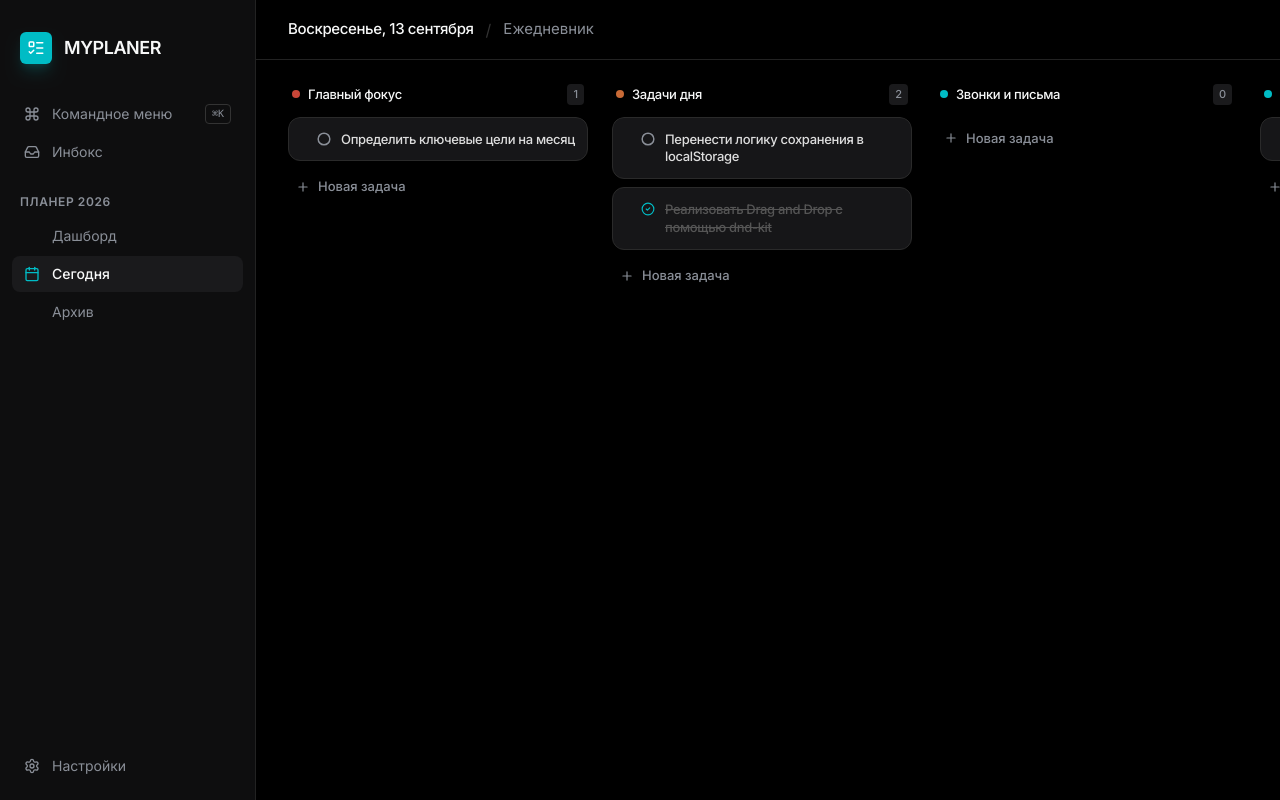
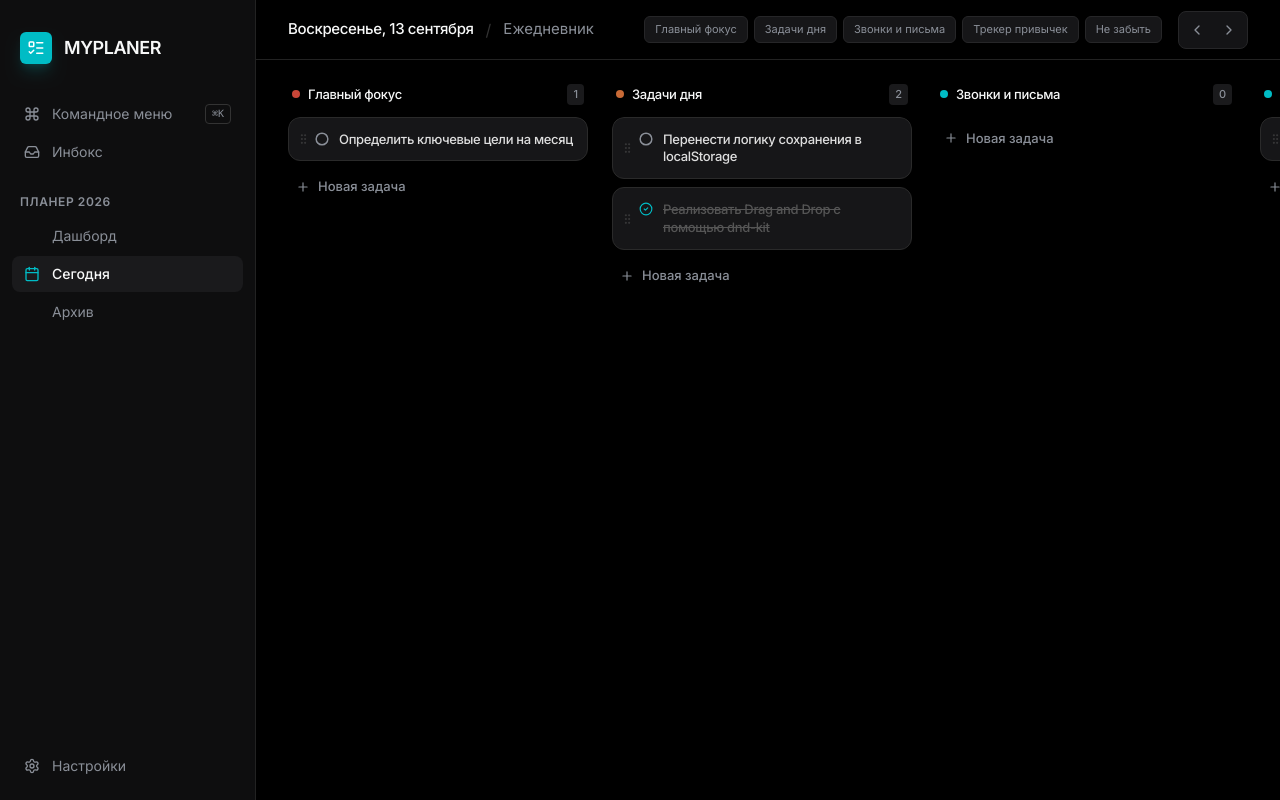
Before and after one commit to TehnologDevEng/GTPlaner, a React (Vite) app: page / in a window 1280 px wide. Built offline with nearby package versions, Linux system fonts and the light colour scheme.

Commit message:
feat: improve drag-and-drop and board navigation
- Add touch/mouse sensors for better drag-and-drop UX
- Implement board horizontal scrolling with controls
- Optimize styles for mobile touch interactions
- Configure dev server for external network access

```diff
--- a/src/App.tsx
+++ b/src/App.tsx
@@ -5,7 +5,20 @@ import { Dashboard } from './components/dashboard/Dashboard';
 import { Archive } from './components/archive/Archive';
 import { InboxSidebar } from './components/inbox/InboxSidebar';
 import { useTasks } from './hooks/useTasks';
-import { DndContext, DragOverEvent, DragStartEvent, PointerSensor, useSensor, useSensors, closestCorners, KeyboardSensor, DragOverlay, defaultDropAnimationSideEffects } from '@dnd-kit/core';
+import {
+  DndContext,
+  DragOverEvent,
+  DragStartEvent,
+  DragEndEvent,
+  MouseSensor,
+  TouchSensor,
+  KeyboardSensor,
+  useSensor,
+  useSensors,
+  closestCorners,
+  DragOverlay,
+  defaultDropAnimationSideEffects
+} from '@dnd-kit/core';
 import { arrayMove, sortableKeyboardCoordinates } from '@dnd-kit/sortable';
 import { SortableTask } from './components/board/SortableTask';
 
@@ -16,7 +29,15 @@ export default function App() {
   const [activeId, setActiveId] = useState<string | null>(null);
 
   const sensors = useSensors(
-    useSensor(PointerSensor, { activationConstraint: { distance: 5 } }),
+    useSensor(MouseSensor, {
+      activationConstraint: { distance: 6 },
+    }),
+    useSensor(TouchSensor, {
+      activationConstraint: {
+        delay: 120, // 120ms intentional touch-and-hold to start drag on iPad
+        tolerance: 7, // allows natural micro-movement without cancelling
+      },
+    }),
     useSensor(KeyboardSensor, { coordinateGetter: sortableKeyboardCoordinates })
   );
 
@@ -58,32 +79,61 @@ export default function App() {
 
         if (prevTasks[activeIndex].columnId !== prevTasks[overIndex].columnId) {
           const newTasks = [...prevTasks];
-          newTasks[activeIndex].columnId = prevTasks[overIndex].columnId;
+          newTasks[activeIndex] = { ...newTasks[activeIndex], columnId: prevTasks[overIndex].columnId };
           return arrayMove(newTasks, activeIndex, overIndex);
         }
-        return arrayMove(prevTasks, activeIndex, overIndex);
+        return prevTasks;
       });
     } else if (isOverColumn) {
       setTasks(prevTasks => {
         const activeIndex = prevTasks.findIndex(t => t.id === activeId);
         if (prevTasks[activeIndex].columnId !== overId) {
           const newTasks = [...prevTasks];
-          newTasks[activeIndex].columnId = overId as string;
-          return newTasks;
+          newTasks[activeIndex] = { ...newTasks[activeIndex], columnId: overId as string };
+          return arrayMove(newTasks, activeIndex, newTasks.length - 1);
         }
         return prevTasks;
       });
     }
   };
 
-  const handleDragEnd = () => {
+  const handleDragEnd = (event: DragEndEvent) => {
     setActiveId(null);
+    const { active, over } = event;
+    if (!over) return;
+
+    const activeId = active.id;
+    const overId = over.id;
+
+    if (activeId === overId) return;
+
+    const isActiveTask = active.data.current?.type === 'Task';
+    const isOverTask = over.data.current?.type === 'Task';
+
+    if (isActiveTask && isOverTask) {
+      setTasks(prevTasks => {
+        const activeIndex = prevTasks.findIndex(t => t.id === activeId);
+        const overIndex = prevTasks.findIndex(t => t.id === overId);
+
+        if (prevTasks[activeIndex].columnId === prevTasks[overIndex].columnId) {
+          return arrayMove(prevTasks, activeIndex, overIndex);
+        }
+        return prevTasks;
+      });
+    }
   };
 
   return (
     <DndContext
       sensors={sensors}
       collisionDetection={closestCorners}
+      autoScroll={{
+        threshold: {
+          x: 0.2,
+          y: 0.2,
+        },
+        acceleration: 15,
+      }}
       onDragStart={handleDragStart}
       onDragOver={handleDragOver}
       onDragEnd={handleDragEnd}
--- a/src/components/board/Board.tsx
+++ b/src/components/board/Board.tsx
@@ -1,7 +1,9 @@
+import { useRef } from 'react';
 import { Column, Task } from '@/types';
 import { BoardColumn } from './BoardColumn';
 import { format } from 'date-fns';
 import { ru } from 'date-fns/locale';
+import { ChevronLeft, ChevronRight } from 'lucide-react';
 
 const defaultCols: Column[] = [
   { id: 'focus', title: 'Главный фокус' },
@@ -20,27 +22,78 @@ interface Props {
 export function Board({ tasks, onToggleTask, onAddTask }: Props) {
   const today = format(new Date(), 'EEEE, d MMMM', { locale: ru });
   const formattedToday = today.charAt(0).toUpperCase() + today.slice(1);
+  const scrollContainerRef = useRef<HTMLDivElement>(null);
+
+  const scrollBoard = (direction: 'left' | 'right') => {
+    if (scrollContainerRef.current) {
+      const scrollAmount = direction === 'left' ? -320 : 320;
+      scrollContainerRef.current.scrollBy({ left: scrollAmount, behavior: 'smooth' });
+    }
+  };
+
+  const scrollToColumn = (colId: string) => {
+    const el = document.getElementById(`column-${colId}`);
+    if (el) {
+      el.scrollIntoView({ behavior: 'smooth', inline: 'start', block: 'nearest' });
+    }
+  };
 
   return (
     <div className="flex flex-col h-full bg-[#000000]">
-      <header className="h-[60px] shrink-0 border-b border-[#222222] flex items-center px-8 bg-[#000000]/80 backdrop-blur-md z-10 sticky top-0">
+      <header className="h-[60px] shrink-0 border-b border-[#222222] flex items-center justify-between px-6 md:px-8 bg-[#000000]/80 backdrop-blur-md z-10 sticky top-0">
         <div className="flex items-center gap-3">
           <h1 className="text-[15px] font-medium text-[#F7F8F8] tracking-tight">{formattedToday}</h1>
           <span className="text-[#333333]">/</span>
           <span className="text-[15px] text-[#8A8F98]">Ежедневник</span>
         </div>
+
+        {/* Quick jump tabs & scroll arrows for iPad / tablet */}
+        <div className="flex items-center gap-2">
+          <div className="hidden lg:flex items-center gap-1.5 mr-2">
+            {defaultCols.map(c => (
+              <button
+                key={c.id}
+                onClick={() => scrollToColumn(c.id)}
+                className="text-[11px] px-2.5 py-1 rounded-md bg-[#161618] hover:bg-[#222] text-[#8A8F98] hover:text-[#F7F8F8] transition-colors border border-[#262628]"
+              >
+                {c.title}
+              </button>
+            ))}
+          </div>
+          <div className="flex items-center gap-1 bg-[#141416] p-1 rounded-lg border border-[#262628]">
+            <button
+              onClick={() => scrollBoard('left')}
+              className="p-1.5 rounded text-[#8A8F98] hover:text-[#F7F8F8] hover:bg-[#202024] transition-colors"
+              title="Прокрутить влево"
+            >
+              <ChevronLeft size={16} />
+            </button>
+            <button
+              onClick={() => scrollBoard('right')}
+              className="p-1.5 rounded text-[#8A8F98] hover:text-[#F7F8F8] hover:bg-[#202024] transition-colors"
+              title="Прокрутить вправо"
+            >
+              <ChevronRight size={16} />
+            </button>
+          </div>
+        </div>
       </header>
 
-      <div className="flex-1 overflow-x-auto overflow-y-hidden">
-        <div className="flex gap-6 h-full items-start px-8 py-6 w-max">
+      <div
+        ref={scrollContainerRef}
+        className="flex-1 overflow-x-auto overflow-y-hidden scroll-smooth"
+        style={{ WebkitOverflowScrolling: 'touch' }}
+      >
+        <div className="flex gap-6 h-full items-start px-6 md:px-8 py-6 w-max">
           {defaultCols.map(col => (
+            <div key={col.id} id={`column-${col.id}`}>
               <BoardColumn
-              key={col.id}
                 column={col}
                 tasks={tasks.filter(t => t.columnId === col.id)}
                 onToggleTask={onToggleTask}
                 onAddTask={onAddTask}
               />
+            </div>
           ))}
         </div>
       </div>
--- a/src/components/board/BoardColumn.tsx
+++ b/src/components/board/BoardColumn.tsx
@@ -1,4 +1,4 @@
-import { useState } from 'react';
+import React, { useState } from 'react';
 import { Column, Task } from '@/types';
 import { Plus } from 'lucide-react';
 import { SortableTask } from './SortableTask';
@@ -12,7 +12,7 @@ interface Props {
   onAddTask: (columnId: string, content: string) => void;
 }
 
-export function BoardColumn({ column, tasks, onToggleTask, onAddTask }: Props) {
+export const BoardColumn: React.FC<Props> = ({ column, tasks, onToggleTask, onAddTask }) => {
   const [isAdding, setIsAdding] = useState(false);
   const [newTaskText, setNewTaskText] = useState('');
 
--- a/src/components/board/SortableTask.tsx
+++ b/src/components/board/SortableTask.tsx
@@ -1,3 +1,4 @@
+import React from 'react';
 import { Task } from '@/types';
 import { GripVertical, Circle, CheckCircle2 } from 'lucide-react';
 import { useSortable } from '@dnd-kit/sortable';
@@ -9,7 +10,7 @@ interface Props {
   isOverlay?: boolean;
 }
 
-export function SortableTask({ task, onToggle, isOverlay }: Props) {
+export const SortableTask: React.FC<Props> = ({ task, onToggle, isOverlay }) => {
   const { attributes, listeners, setNodeRef, transform, transition, isDragging } = useSortable({
     id: task.id,
     data: { type: 'Task', task }
@@ -18,6 +19,7 @@ export function SortableTask({ task, onToggle, isOverlay }: Props) {
   const style = {
     transform: CSS.Transform.toString(transform),
     transition,
+    touchAction: 'none' as const,
   };
 
   return (
@@ -26,16 +28,16 @@ export function SortableTask({ task, onToggle, isOverlay }: Props) {
       style={style}
       {...(!isOverlay ? attributes : {})}
       {...(!isOverlay ? listeners : {})}
-      className={`group relative bg-[#161618] border border-[#2A2A2A] hover:border-[#3A3A3A] rounded-xl p-3 transition-colors shadow-sm cursor-grab active:cursor-grabbing ${
-        isDragging && !isOverlay ? 'opacity-40' : 'opacity-100'
-      } ${isOverlay ? 'shadow-2xl shadow-black/50 border-[#4A4A4A] scale-105 rotate-2 cursor-grabbing' : ''}`}
+      className={`group relative bg-[#161618] border border-[#2A2A2A] hover:border-[#3A3A3A] rounded-xl p-3 transition-colors shadow-sm cursor-grab active:cursor-grabbing draggable-card touch-none select-none ${
+        isDragging && !isOverlay ? 'opacity-30 scale-[0.98]' : 'opacity-100'
+      } ${isOverlay ? 'shadow-2xl shadow-black/80 border-[#00BCC5]/50 scale-105 rotate-1 cursor-grabbing bg-[#1E1E22] ring-1 ring-[#00BCC5]/40' : ''}`}
     >
       <div
-        className="absolute left-1 top-1/2 -translate-y-1/2 opacity-0 group-hover:opacity-100 text-[#444] transition-opacity p-1"
+        className="absolute left-1.5 top-1/2 -translate-y-1/2 text-[#555] opacity-50 group-hover:opacity-100 transition-opacity p-0.5"
       >
-        <GripVertical size={14} />
+        <GripVertical size={13} />
       </div>
-      <div className="flex items-start gap-2.5 pl-4">
+      <div className="flex items-start gap-2.5 pl-3.5">
         <button
           onClick={(e) => { e.stopPropagation(); onToggle(task.id); }}
           className="mt-[2px] text-[#8A8F98] hover:text-[#00BCC5] transition-colors shrink-0"
--- a/src/components/inbox/InboxSidebar.tsx
+++ b/src/components/inbox/InboxSidebar.tsx
@@ -1,4 +1,4 @@
-import { useState } from 'react';
+import React, { useState } from 'react';
 import { Task } from '@/types';
 import { X, Plus, Inbox } from 'lucide-react';
 import { SortableTask } from '../board/SortableTask';
@@ -14,7 +14,7 @@ interface Props {
   isDragging?: boolean;
 }
 
-export function InboxSidebar({ isOpen, onClose, tasks, onToggleTask, onAddTask, isDragging }: Props) {
+export const InboxSidebar: React.FC<Props> = ({ isOpen, onClose, tasks, onToggleTask, onAddTask, isDragging }) => {
   const [isAdding, setIsAdding] = useState(false);
   const [newTaskText, setNewTaskText] = useState('');
 
--- a/src/index.css
+++ b/src/index.css
@@ -15,7 +15,15 @@ body {
   background-color: var(--color-background);
   color: var(--color-text-primary);
   /* iPad Pro specific: prevent bounce scroll on the body */
-  overscroll-behavior-y: none;
+  overscroll-behavior: none;
+  -webkit-font-smoothing: antialiased;
+}
+
+.draggable-card {
+  touch-action: none !important;
+  -webkit-touch-callout: none !important;
+  -webkit-user-select: none !important;
+  user-select: none !important;
 }
 
 /* Hide scrollbars for a cleaner look */
```
Also changed, not shown: vite.config.ts (+3 -0 lines). Lines whose indentation alone changed are shown as unchanged.
